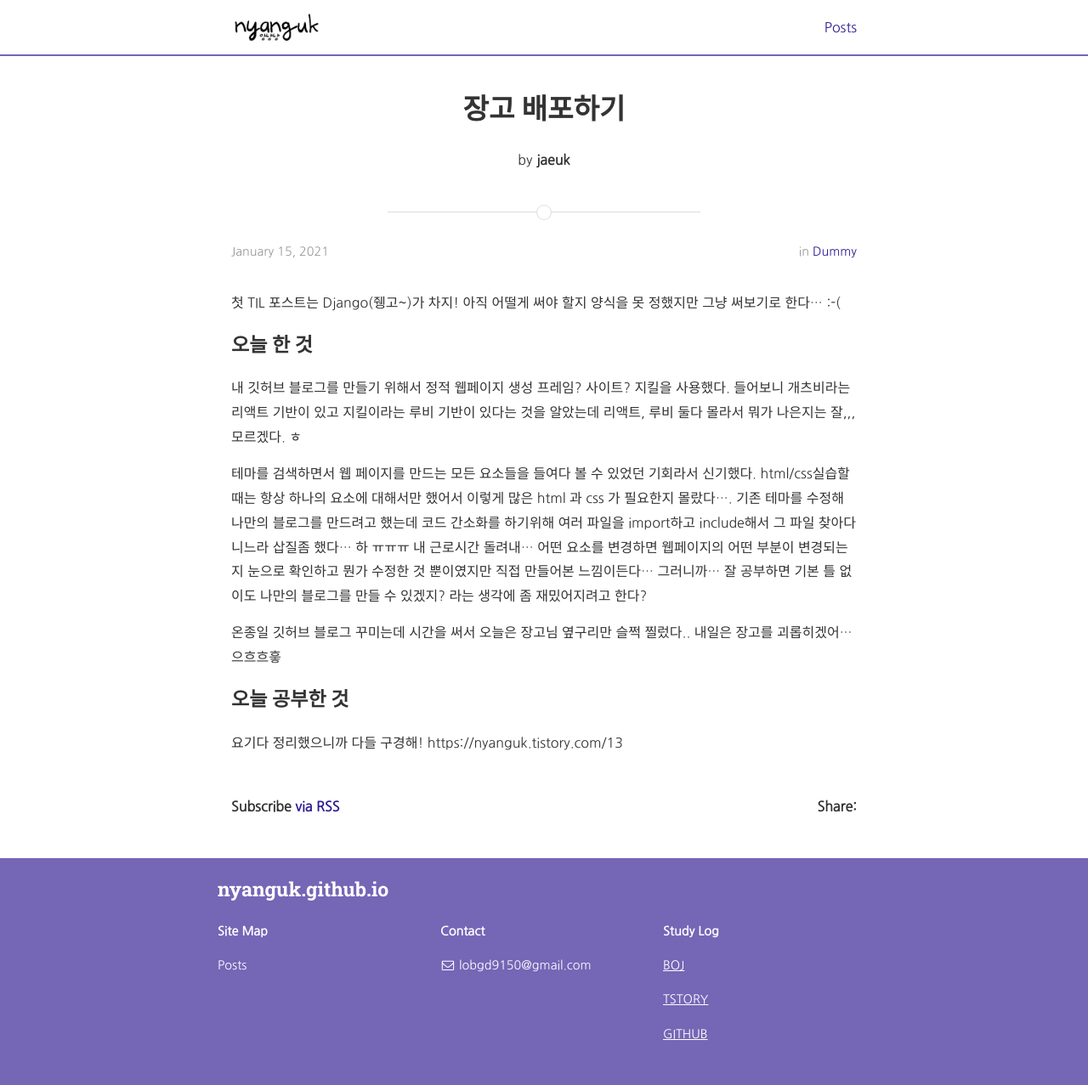
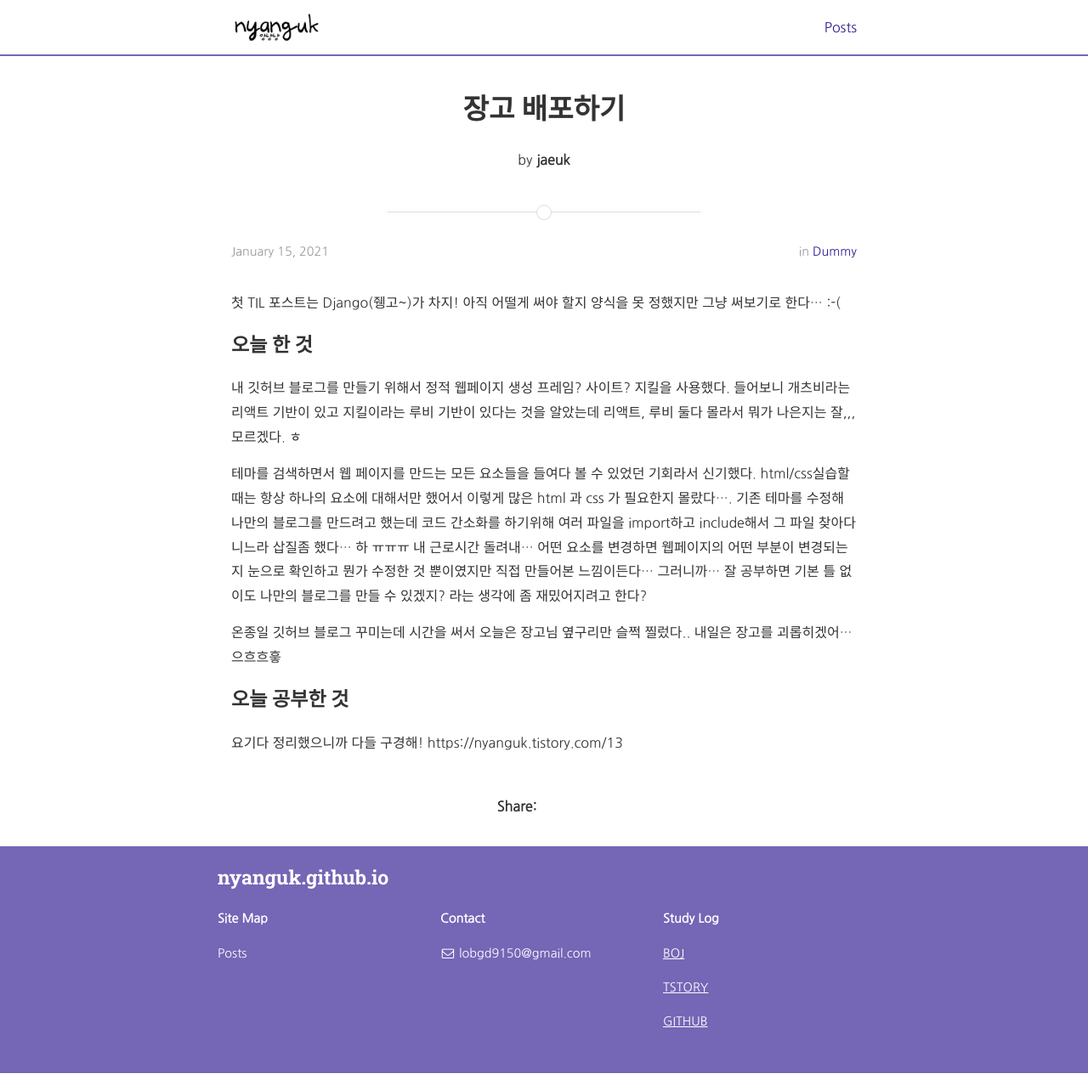
Before and after one commit to NyangUk/nyanguk.github.io, a Jekyll site: the page built from _posts/2021-01-15-장고 배포하기.md, in a window 1280 px wide and 1277 px high. Shown: the whole window at 85% size. Built offline with Jekyll 4.4.1, drawn with Linux system fonts in a browser that asks for light colours; nearby versions of some CDN libraries; comment, search, counter and statistics services are not loaded.

Commit message:
subscribe 삭제

```diff
--- a/_layouts/post.html
+++ b/_layouts/post.html
@@ -41,9 +41,9 @@ layout: default
 {% endif %}
 {% endif %}
 
-<section class="rss">
+{% comment %} <section class="rss">
   <p class="rss-subscribe text"><strong>Subscribe <a href="{{ "/feed.xml" | prepend: site.baseurl }}">via RSS</a></strong></p>
-</section>
+</section> {% endcomment %}
 
 <section class="share">
   <span>Share: </span>
```
